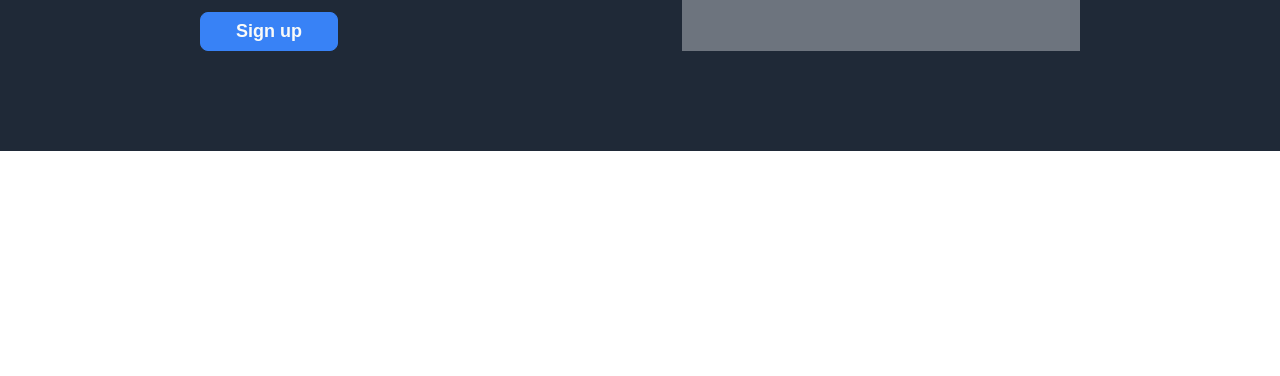
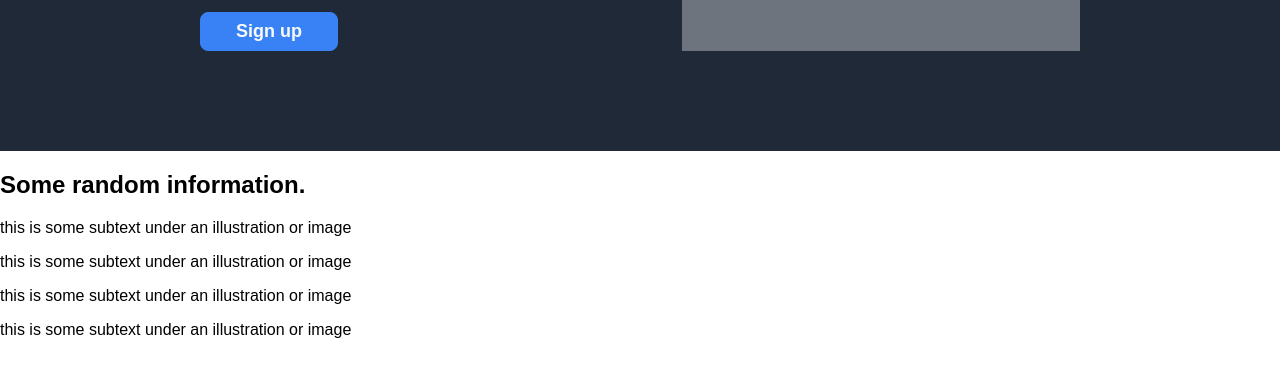
Before and after one commit to PotaytoDev/odin-landing-page, a plain HTML site: page index.html in a window 1280 px wide. Shown: the part 330-706 px from the top of the page. Drawn offline with Linux system fonts and the light colour scheme.

Commit message:
Modify index.html to add content for info section

```diff
--- a/index.html
+++ b/index.html
@@ -24,5 +24,25 @@
       </div>
       <div class="image">this is a placeholder for an image</div>
     </div>
+
+    <div class="info-section">
+      <h2>Some random information.</h2>
+      <div class="info-item">
+        <div class="info-image"></div>
+        <p class="info-text">this is some subtext under an illustration or image</p>
+      </div>
+      <div class="info-item">
+        <div class="info-image"></div>
+        <p class="info-text">this is some subtext under an illustration or image</p>
+      </div>
+      <div class="info-item">
+        <div class="info-image"></div>
+        <p class="info-text">this is some subtext under an illustration or image</p>
+      </div>
+      <div class="info-item">
+        <div class="info-image"></div>
+        <p class="info-text">this is some subtext under an illustration or image</p>
+      </div>
+    </div>
   </body>
 </html>
```
